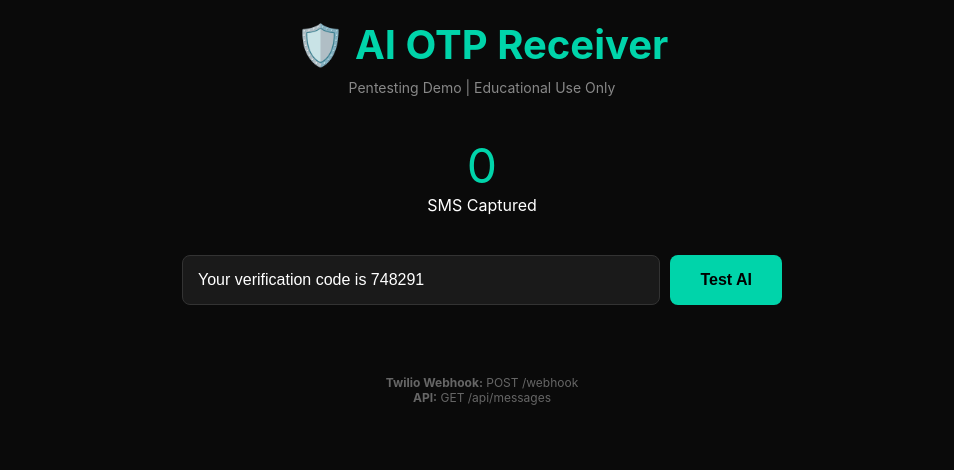
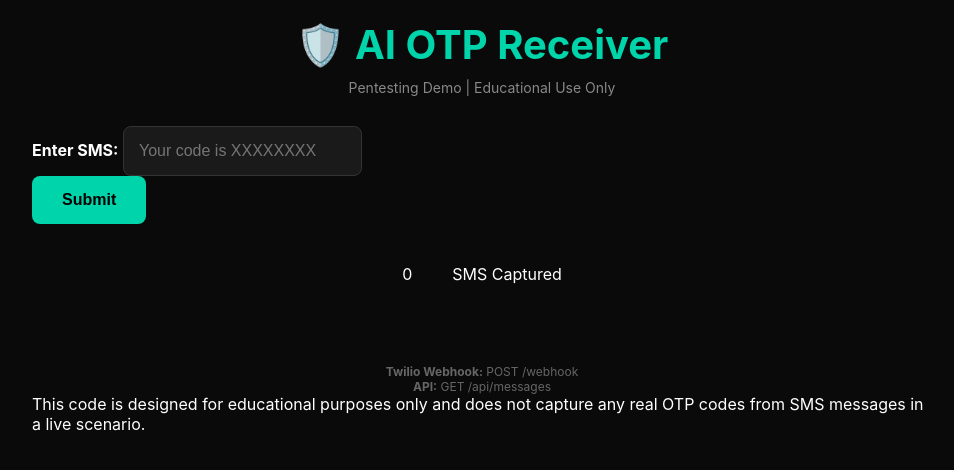
Before and after one commit to Ocongo1/otp-receiver, a Flask app: page / in a window 1280 px wide. Shown: the top 470 px of the page, without its empty margins (158-1112 px from the left). Run offline with Flask 3, Linux system fonts and the light colour scheme.

Commit message:
Update index.html

```diff
--- a/templates/index.html
+++ b/templates/index.html
@@ -1,5 +1,6 @@
 <!DOCTYPE html>
 <html>
+
 <head>
     <title>AI OTP Receiver</title>
     <meta charset="utf-8">
@@ -15,7 +16,7 @@
         .messages{max-height:600px;overflow-y:auto}
         .message{background:#1a1a1a;margin:15px 0;padding:20px;border-radius:12px;border-left:4px solid #00d4aa}
         .message.pending{border-left-color:#666}
-        .header{display:flex;justify-content:space-between;font-size:12px;color:#888;margin-bottom:10px}
+        .header{display:flex;justify-content:space-between;font-size:14px;color:#888;margin-bottom:30px}
         .otp-found{background:rgba(0,212,170,0.2);padding:12px;border-radius:8px;margin-top:10px;font-size:18px}
         .confidence{display:inline-block;background:#00d4aa;padding:4px 8px;border-radius:4px;font-size:12px;margin-left:10px}
         .stats{display:flex;justify-content:center;gap:40px;margin:40px 0}
@@ -24,21 +25,21 @@
         .footer{text-align:center;margin-top:40px;color:#666;font-size:12px}
     </style>
 </head>
+
 <body>
     <div class="container">
         <h1>🛡️ AI OTP Receiver</h1>
         <p class="subtitle">Pentesting Demo | Educational Use Only</p>
 
+        <form id="test-form">
+            <label for="sms-input" style="font-weight: bold;">Enter SMS:</label>
+            <input type="text" id="sms-input" placeholder="Your code is XXXXXXXX">
+        </form>
+        <button id="submit-btn">Submit</button>
+
         <div class="stats">
-            <div class="stat">
-                <span class="number">{{ messages|length }}</span>
+            <span id="message-count">{{ messages|length }}</span>
             <span>SMS Captured</span>
-            </div>
-        </div>
-
-        <div class="test-box">
-            <input id="testSms" placeholder="Test: Your code is 123456" value="Your verification code is 748291">
-            <button onclick="testOtp()">Test AI</button>
         </div>
 
         <div class="messages">
@@ -63,25 +64,25 @@
             <p><strong>Twilio Webhook:</strong> POST /webhook<br>
             <strong>API:</strong> GET /api/messages</p>
         </div>
-    </div>
 
         <script>
-        async function testOtp(){
-            const sms = document.getElementById('testSms').value;
-            const res = await fetch('/test', {
+            const form = document.getElementById('test-form');
+            const submitBtn = document.getElementById('submit-btn');
+
+            function testOtp(){
+                const smsInputValue = document.getElementById('sms-input').value;
+                fetch('/test', {
                     method: 'POST',
                     headers:{'Content-Type':'application/json'},
-                body: JSON.stringify({sms})
-            });
-            const result = await res.json();
-            alert(`AI Result: ${result.otp || 'None'} (${result.confidence*100}%)`);
+                    body: JSON.stringify({sms:smsInputValue})
+                })
+                .then(res => res.json())
+                .then(result => alert(`AI Result: ${result.otp || 'None'} (${result.confidence*100}%)`));
             }
 
-        setInterval(async()=>{
-            const res = await fetch('/api/messages');
-            const data = await res.json();
-            console.log('New messages:', data.messages.length);
-        }, 5000);
+            submitBtn.addEventListener('click', testOtp);
         </script>
 </body>
 </html>
+
+This code is designed for educational purposes only and does not capture any real OTP codes from SMS messages in a live scenario.
```
Lines whose indentation alone changed are shown as unchanged.
